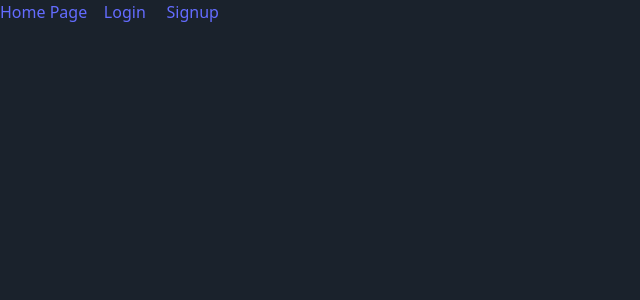
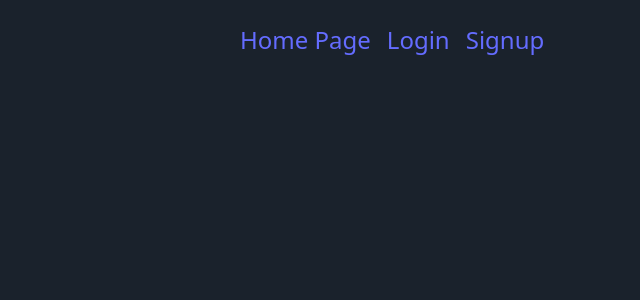
Before and after one commit to Engr-Yahya/my-vite-app, a React (Vite) app: page / in a window 1280 px wide. Shown: the top 300 px of the page, without its empty margins (0-640 px from the left). Built offline with nearby package versions, Linux system fonts and the light colour scheme.

Commit message:
added new libraries

```diff
--- a/src/index.css
+++ b/src/index.css
@@ -35,7 +35,7 @@ h1 {
   line-height: 1.1;
 }
 
-button {
+/* button {
   border-radius: 8px;
   border: 1px solid transparent;
   padding: 0.6em 1.2em;
@@ -48,7 +48,7 @@ button {
 }
 button:hover {
   border-color: #646cff;
-}
+} */
 button:focus,
 button:focus-visible {
   outline: 4px auto -webkit-focus-ring-color;
--- a/src/pages/Home.tsx
+++ b/src/pages/Home.tsx
@@ -1,12 +1,23 @@
 import { Routes, Route, Link } from "react-router";
-import { Login } from "./Login";
-import { Signup } from "./Signup";
+import { Login } from "../components/Login";
+import { Signup } from "../components/Signup";
+import "../App.css";
 export function Home() {
   return (
     <>
-      <Link to="/"> Home Page &nbsp; &nbsp;</Link>
-      <Link to="./login">Login &nbsp; &nbsp;</Link>
-      <Link to="./signup"> Signup</Link>
+      <nav className="flex items-center h-[80px] max-w-[800px] mx-auto gap-4">
+        <Link to="/" className="text-2xl">
+          {" "}
+          Home Page
+        </Link>
+        <Link to="./login" className="text-2xl">
+          Login
+        </Link>
+        <Link to="./signup" className="text-2xl">
+          {" "}
+          Signup
+        </Link>
+      </nav>
       <Routes>
         <Route path="/login" element={<Login />} />
         <Route path="/signup" element={<Signup />} />
```
Also changed, not shown: src/App.tsx (+5 -3 lines), src/components/Login.tsx (renamed from src/pages/Login.tsx), src/components/Signup.tsx (renamed from src/pages/Signup.tsx).
